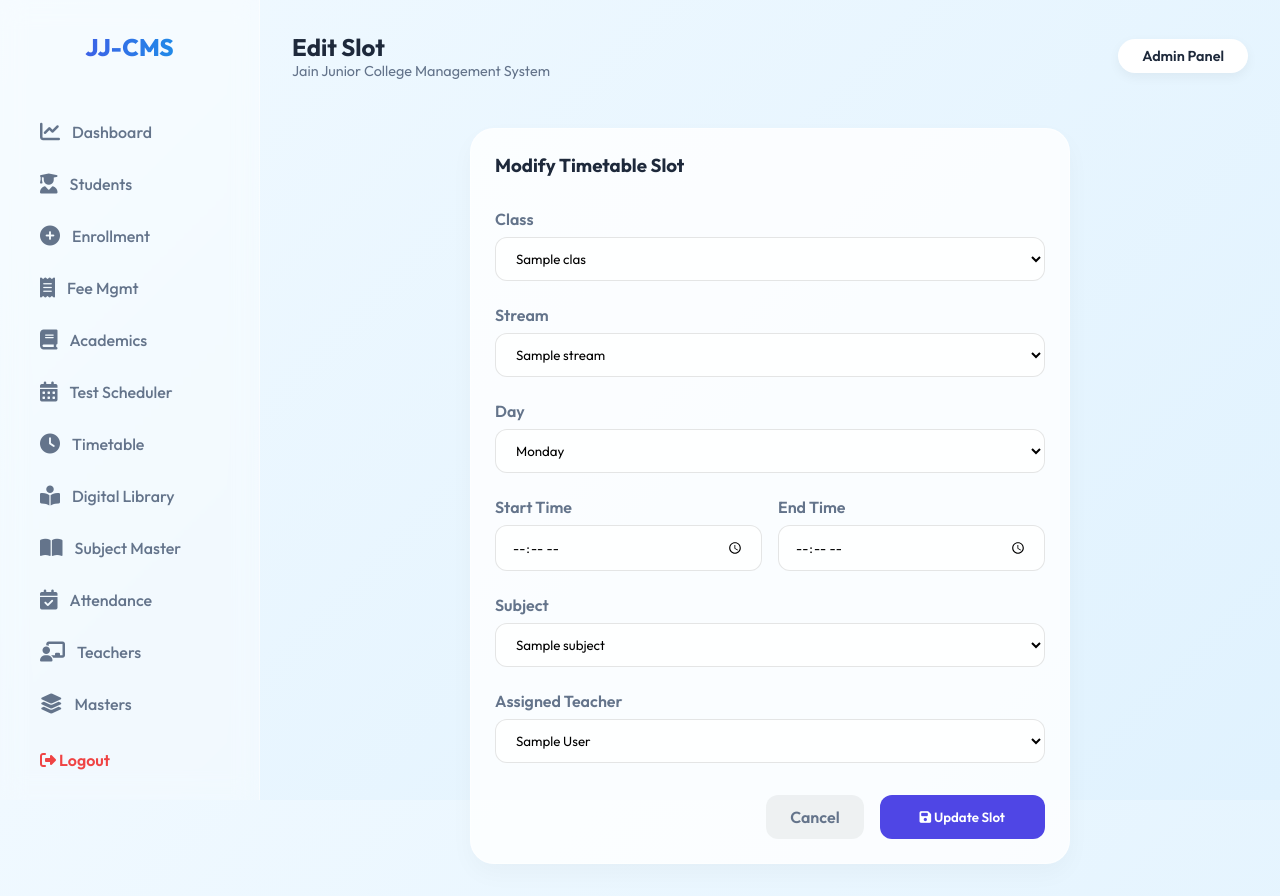
After one commit to jain-junior-college/JJC-Webapp, a Flask app: page /timetable/edit/1 in a window 1280 px wide. The commit adds this page. Run offline with Flask 3, Linux system fonts and the light colour scheme; the visitor is signed in with stand-in values (Sample User, id 1); tables that the repository leaves empty hold one stand-in row (values such as "Sample post"); some libraries are stand-ins or nearby versions.

Commit message:
Academic Upgrade: Implement Edit functionality for Timetable slots

```diff
--- a/app.py
+++ b/app.py
@@ -983,6 +983,28 @@ def delete_timetable_entry(id):
     flash('Slot removed!')
     return redirect(url_for('timetable_manage'))
 
+@app.route('/timetable/edit/<int:id>', methods=['GET', 'POST'])
+@login_required
+def edit_timetable_entry(id):
+    entry = TimetableEntry.query.get_or_404(id)
+    if request.method == 'POST':
+        entry.class_id = request.form['class_id']
+        entry.stream_id = request.form['stream_id']
+        entry.day = request.form['day']
+        entry.start_time = request.form['start_time']
+        entry.end_time = request.form['end_time']
+        entry.subject_id = request.form['subject_id']
+        entry.teacher_id = request.form['teacher_id']
+        db.session.commit()
+        flash('Timetable slot updated!')
+        return redirect(url_for('timetable_manage'))
+
+    classes = AcademicClass.query.all()
+    streams = Stream.query.all()
+    subjects = Subject.query.all()
+    teachers = Teacher.query.all()
+    return render_template('timetable/edit.html', entry=entry, classes=classes, streams=streams, subjects=subjects, teachers=teachers)
+
 @app.route('/api/get-subject-teacher/<int:subject_id>')
 @login_required
 def get_subject_teacher(subject_id):
--- /dev/null
+++ b/templates/timetable/edit.html
@@ -0,0 +1,100 @@
+{% extends "layout.html" %}
+
+{% block title %}Edit Timetable Slot{% endblock %}
+{% block header_title %}Edit Slot{% endblock %}
+
+{% block content %}
+<div class="glass-card" style="max-width: 600px; margin: 0 auto;">
+    <h3 style="font-weight: 700; margin-bottom: 2rem;">Modify Timetable Slot</h3>
+
+    <form method="POST">
+        <div class="form-group">
+            <label>Class</label>
+            <select name="class_id" class="form-control" required>
+                {% for c in classes %}
+                <option value="{{ c.id }}" {% if entry.class_id == c.id %}selected{% endif %}>{{ c.name }}</option>
+                {% endfor %}
+            </select>
+        </div>
+
+        <div class="form-group">
+            <label>Stream</label>
+            <select name="stream_id" class="form-control" required>
+                {% for s in streams %}
+                <option value="{{ s.id }}" {% if entry.stream_id == s.id %}selected{% endif %}>{{ s.name }}</option>
+                {% endfor %}
+            </select>
+        </div>
+
+        <div class="form-group">
+            <label>Day</label>
+            <select name="day" class="form-control" required>
+                {% for d in ['Monday', 'Tuesday', 'Wednesday', 'Thursday', 'Friday', 'Saturday'] %}
+                <option value="{{ d }}" {% if entry.day == d %}selected{% endif %}>{{ d }}</option>
+                {% endfor %}
+            </select>
+        </div>
+
+        <div style="display: grid; grid-template-columns: 1fr 1fr; gap: 1rem;">
+            <div class="form-group">
+                <label>Start Time</label>
+                <input type="time" name="start_time" class="form-control" value="{{ entry.start_time }}" required>
+            </div>
+            <div class="form-group">
+                <label>End Time</label>
+                <input type="time" name="end_time" class="form-control" value="{{ entry.end_time }}" required>
+            </div>
+        </div>
+
+        <div class="form-group">
+            <label>Subject</label>
+            <select name="subject_id" id="subject_select" class="form-control" required onchange="autoAssignTeacher()">
+                {% for s in subjects %}
+                <option value="{{ s.id }}" {% if entry.subject_id == s.id %}selected{% endif %}>{{ s.name }}</option>
+                {% endfor %}
+            </select>
+        </div>
+
+        <div class="form-group">
+            <label>Assigned Teacher</label>
+            <select name="teacher_id" id="teacher_select" class="form-control" required>
+                {% for t in teachers %}
+                <option value="{{ t.id }}" {% if entry.teacher_id == t.id %}selected{% endif %}>{{ t.name }}</option>
+                {% endfor %}
+            </select>
+            <p id="assignment_status" style="font-size: 0.7rem; margin-top: 0.3rem; color: var(--primary-color);"></p>
+        </div>
+
+        <div style="margin-top: 2rem; display: flex; gap: 1rem; justify-content: flex-end;">
+            <a href="{{ url_for('timetable_manage') }}" class="btn" style="background: rgba(0,0,0,0.05); color: var(--text-secondary); text-decoration: none;">Cancel</a>
+            <button type="submit" class="btn btn-primary" style="padding: 0.8rem 2.5rem;">
+                <i class="fas fa-save"></i> Update Slot
+            </button>
+        </div>
+    </form>
+</div>
+
+<script>
+async function autoAssignTeacher() {
+    const subjectId = document.getElementById('subject_select').value;
+    if (!subjectId) return;
+
+    const statusLabel = document.getElementById('assignment_status');
+    statusLabel.innerText = "Finding teacher...";
+
+    try {
+        const response = await fetch(`/api/get-subject-teacher/${subjectId}`);
+        const data = await response.json();
+
+        if (data.id) {
+            document.getElementById('teacher_select').value = data.id;
+            statusLabel.innerText = "✓ Automatically assigned "1 + data.name;
+        } else {
+            statusLabel.innerText = "⚠ No preferred teacher found for this subject.";
+        }
+    } catch (e) {
+        statusLabel.innerText = "⚠ Error in auto-assignment.";
+    }
+}
+</script>
+{% endblock %}
--- a/templates/timetable/manage.html
+++ b/templates/timetable/manage.html
@@ -100,7 +100,10 @@
                             <div style="font-size: 0.8rem; color: var(--text-secondary);">{{ entry.teacher.name }}</div>
                         </td>
                         <td>
-                            <a href="{{ url_for('delete_timetable_entry', id=entry.id) }}" style="color: #ef4444;" onclick="return confirm('Remove this slot?')">
+                            <a href="{{ url_for('edit_timetable_entry', id=entry.id) }}" style="color: var(--primary-color); margin-right: 1rem;" title="Edit Slot">
+                                <i class="fas fa-edit"></i>
+                            </a>
+                            <a href="{{ url_for('delete_timetable_entry', id=entry.id) }}" style="color: #ef4444;" onclick="return confirm('Remove this slot?')" title="Delete Slot">
                                 <i class="fas fa-trash-alt"></i>
                             </a>
                         </td>
```
